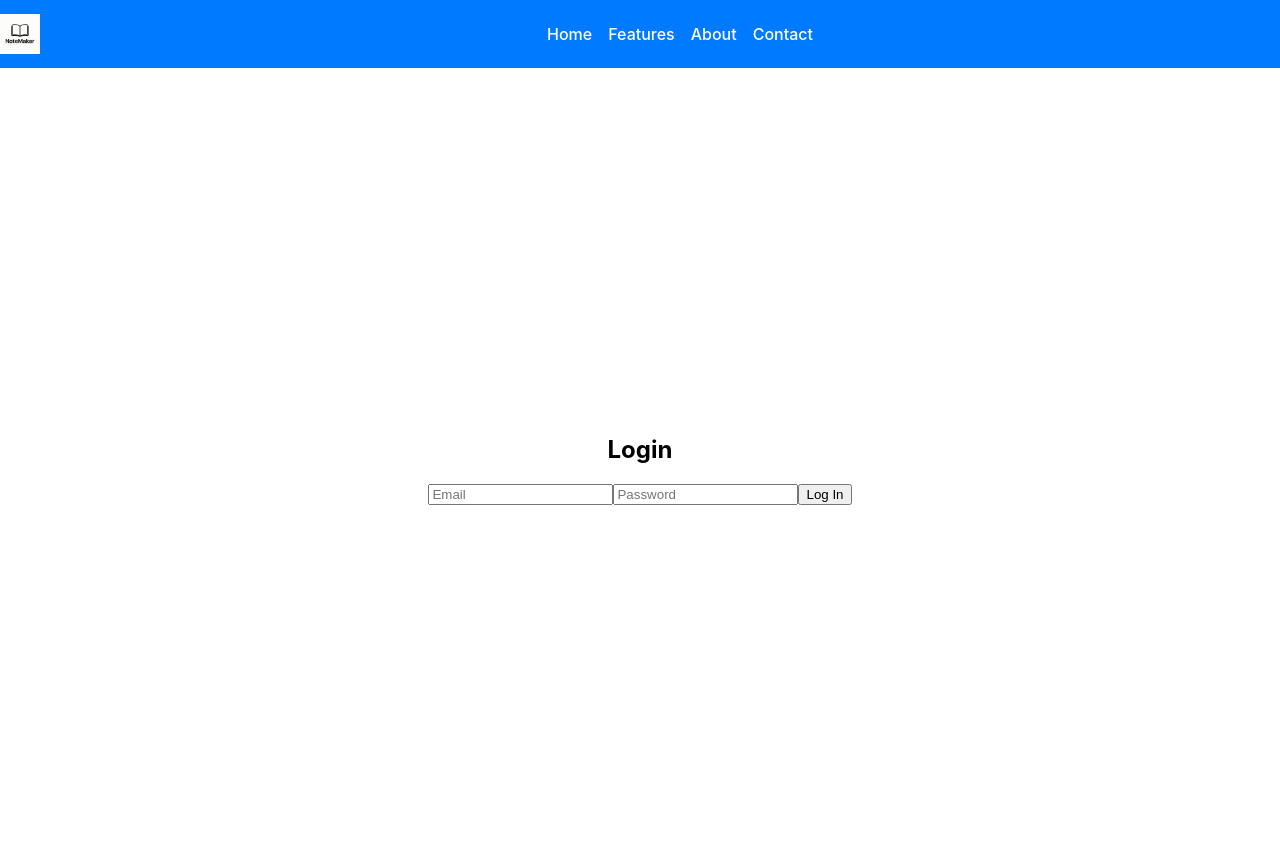
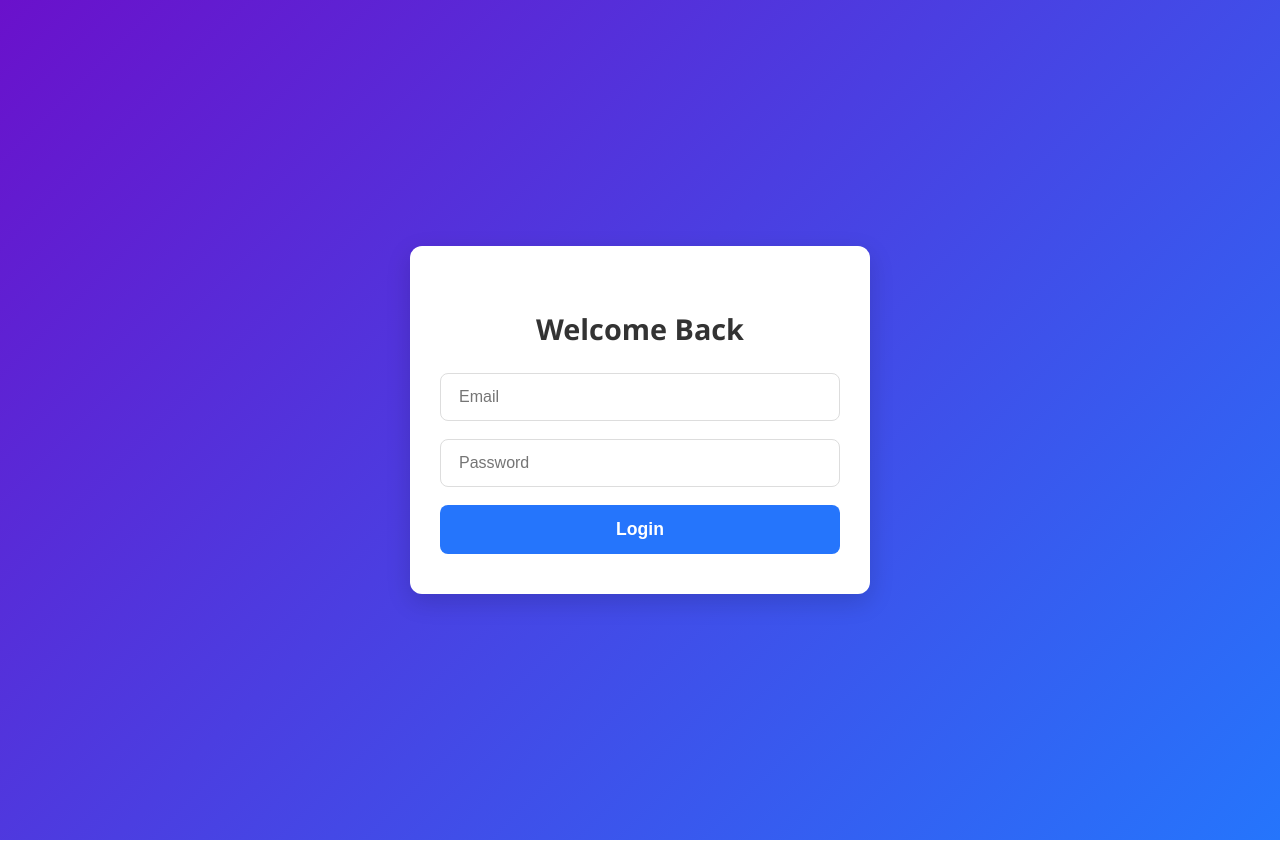
Before and after one commit to mandeep-bhandari123/notemaker, a React (Create React App) app in the folder frontend/: page /login in a window 1280 px wide. Built offline with nearby package versions, Linux system fonts and the light colour scheme.

Commit message:
Code Update

```diff
--- a/frontend/src/Login.js
+++ b/frontend/src/Login.js
@@ -1,56 +1,108 @@
-// src/Login.js
+// src/pages/Login.jsx
 import React, { useState } from 'react';
-import Navbar from './Navbar';
-import './App.css'; // or a separate Login.css if needed
+import { useNavigate } from 'react-router-dom';
 
 export default function Login() {
   const [email, setEmail] = useState('');
   const [password, setPassword] = useState('');
+  const navigate = useNavigate();
 
   const handleLogin = async (e) => {
     e.preventDefault();
+
     try {
-      const res = await fetch('http://localhost:8000/login', {
+      const response = await fetch('http://localhost:8000/login', {
         method: 'POST',
-        headers: {
-          'Content-Type': 'application/x-www-form-urlencoded',
-        },
-        body: new URLSearchParams({
-          username: email,
-          password: password,
-        }),
+        headers: { 'Content-Type': 'application/x-www-form-urlencoded' },
+        body: new URLSearchParams({ username: email, password: password }),
       });
 
-      const data = await res.json();
-      if (!res.ok) throw new Error(data.detail || 'Login failed');
-      alert('Login successful!');
-      // You can save token here: localStorage.setItem('token', data.access_token)
-    } catch (err) {
-      alert(err.message);
+      if (!response.ok) throw new Error('Login failed');
+
+      const data = await response.json();
+      localStorage.setItem('token', data.access_token);
+      navigate('/');
+    } catch (error) {
+      alert('Invalid email or password!');
     }
   };
 
   return (
-    <div className="app-container">
-      <Navbar />
-      <h2>Login</h2>
-      <form onSubmit={handleLogin}>
+    <div style={styles.appContainer}>
+      <div style={styles.loginBox}>
+        <h2 style={styles.heading}>Welcome Back</h2>
+        <form onSubmit={handleLogin} style={styles.form}>
           <input
             type="email"
             placeholder="Email"
             value={email}
-          onChange={(e) => setEmail(e.target.value)}
+            onChange={e => setEmail(e.target.value)}
             required
+            style={styles.input}
           />
           <input
             type="password"
             placeholder="Password"
             value={password}
-          onChange={(e) => setPassword(e.target.value)}
+            onChange={e => setPassword(e.target.value)}
             required
+            style={styles.input}
           />
-        <button type="submit">Log In</button>
+          <button type="submit" style={styles.button}>Login</button>
         </form>
+      </div>
     </div>
   );
 }
+
+const styles = {
+  appContainer: {
+    minHeight: '100vh',
+    background:
+      'linear-gradient(135deg, #6a11cb 0%, #2575fc 100%)',
+    display: 'flex',
+    justifyContent: 'center',
+    alignItems: 'center',
+    padding: '20px',
+    fontFamily: "'Segoe UI', Tahoma, Geneva, Verdana, sans-serif",
+  },
+  loginBox: {
+    backgroundColor: 'white',
+    padding: '40px 30px',
+    borderRadius: '12px',
+    boxShadow: '0 8px 24px rgba(0,0,0,0.15)',
+    width: '100%',
+    maxWidth: '400px',
+    textAlign: 'center',
+  },
+  heading: {
+    marginBottom: '25px',
+    color: '#333',
+    fontWeight: '700',
+    fontSize: '1.8rem',
+  },
+  form: {
+    display: 'flex',
+    flexDirection: 'column',
+    gap: '18px',
+  },
+  input: {
+    padding: '14px 18px',
+    fontSize: '1rem',
+    borderRadius: '8px',
+    border: '1.8px solid #ddd',
+    outline: 'none',
+    transition: 'border-color 0.3s ease',
+  },
+  button: {
+    padding: '14px 18px',
+    fontSize: '1.1rem',
+    borderRadius: '8px',
+    border: 'none',
+    backgroundColor: '#2575fc',
+    color: 'white',
+    fontWeight: '600',
+    cursor: 'pointer',
+    transition: 'background-color 0.3s ease',
+  },
+};
```
Also changed, not shown: 2 other files (tests, documents, lock files or other folders). Lines whose indentation alone changed are shown as unchanged.
